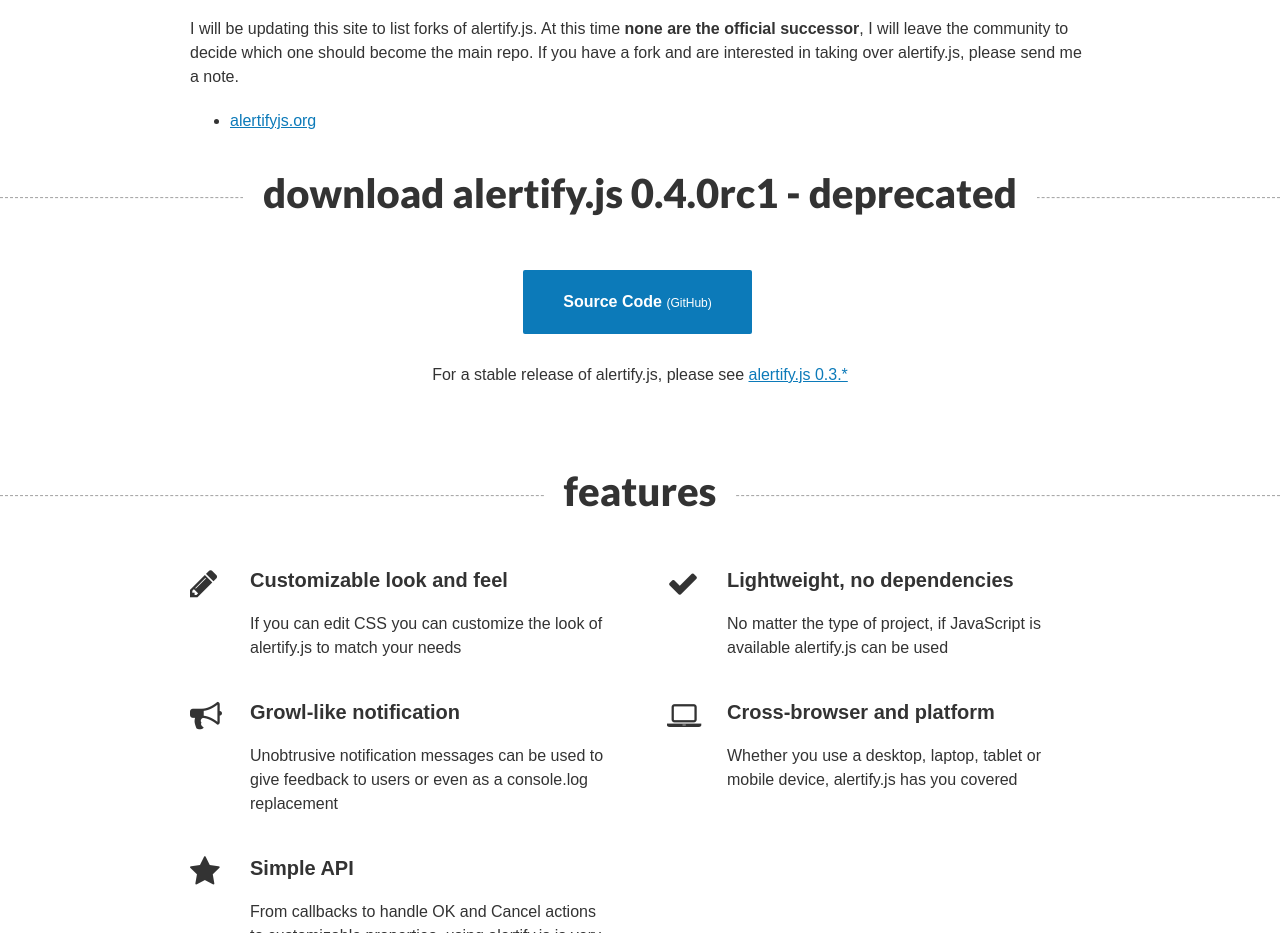
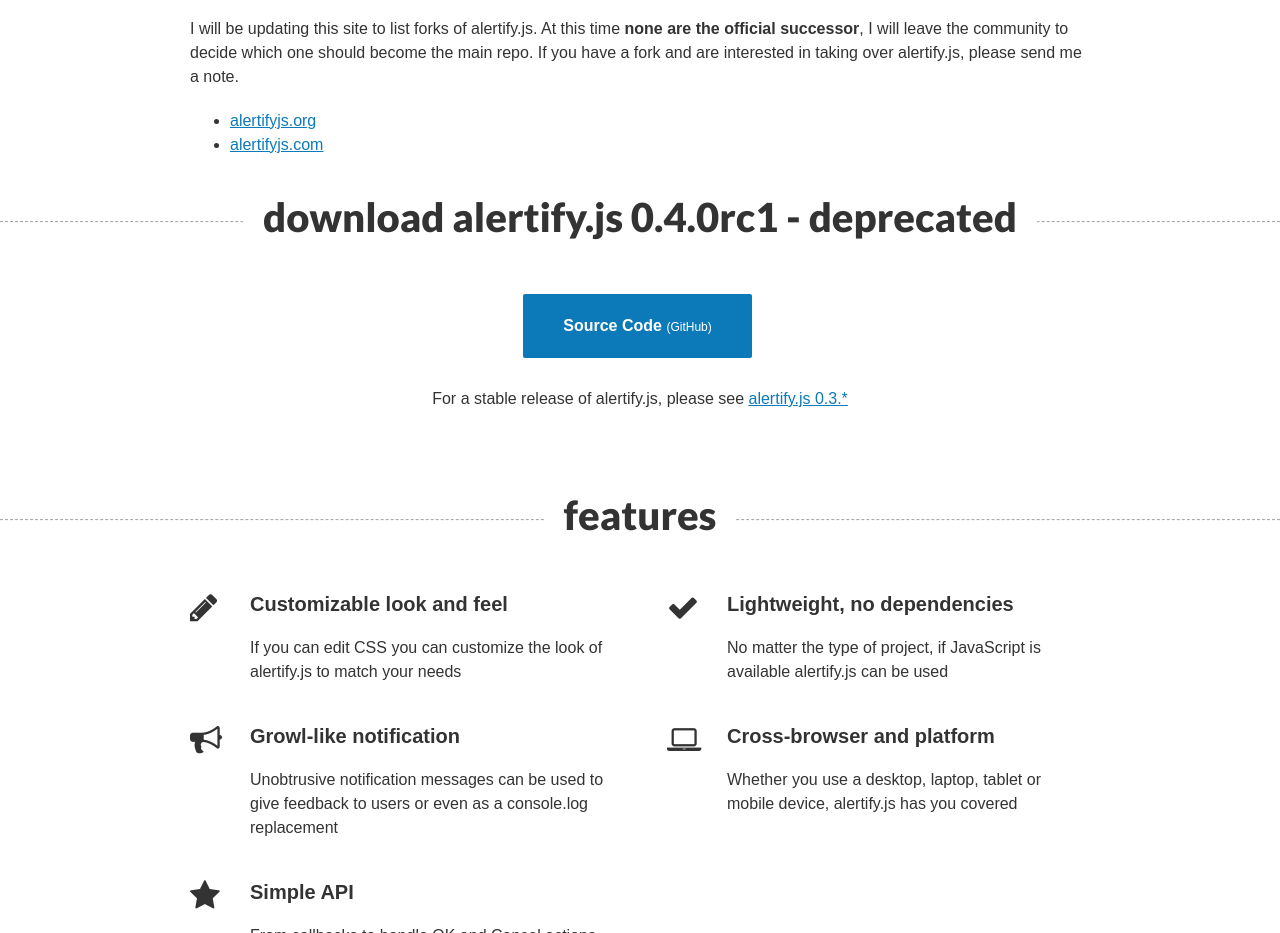
Before and after one commit to fabien-d/alertify.js, a website with bundled scripts: page 0.4.0rc1/index.html in a window 1280 px wide. Shown: the part 1020-1953 px from the top of the page. Built offline with nearby package versions, Linux system fonts and the light colour scheme.

Commit message:
Add alertifyjs.com to list of forks

```diff
--- a/0.4.0rc1/index.html
+++ b/0.4.0rc1/index.html
@@ -43,6 +43,7 @@
             <p>I will be updating this site to list forks of alertify.js. At this time <strong>none are the official successor</strong>, I will leave the community to decide which one should become the main repo. If you have a fork and are interested in taking over alertify.js, please send me a note.</p>
             <ul>
                 <li><a href="http://alertifyjs.org/">alertifyjs.org</a></li>
+                <li><a href="http://alertifyjs.com/">alertifyjs.com</a></li>
             </ul>
         </div>
     </div>
```
Also changed, not shown: index.html (+1 -0 lines).
